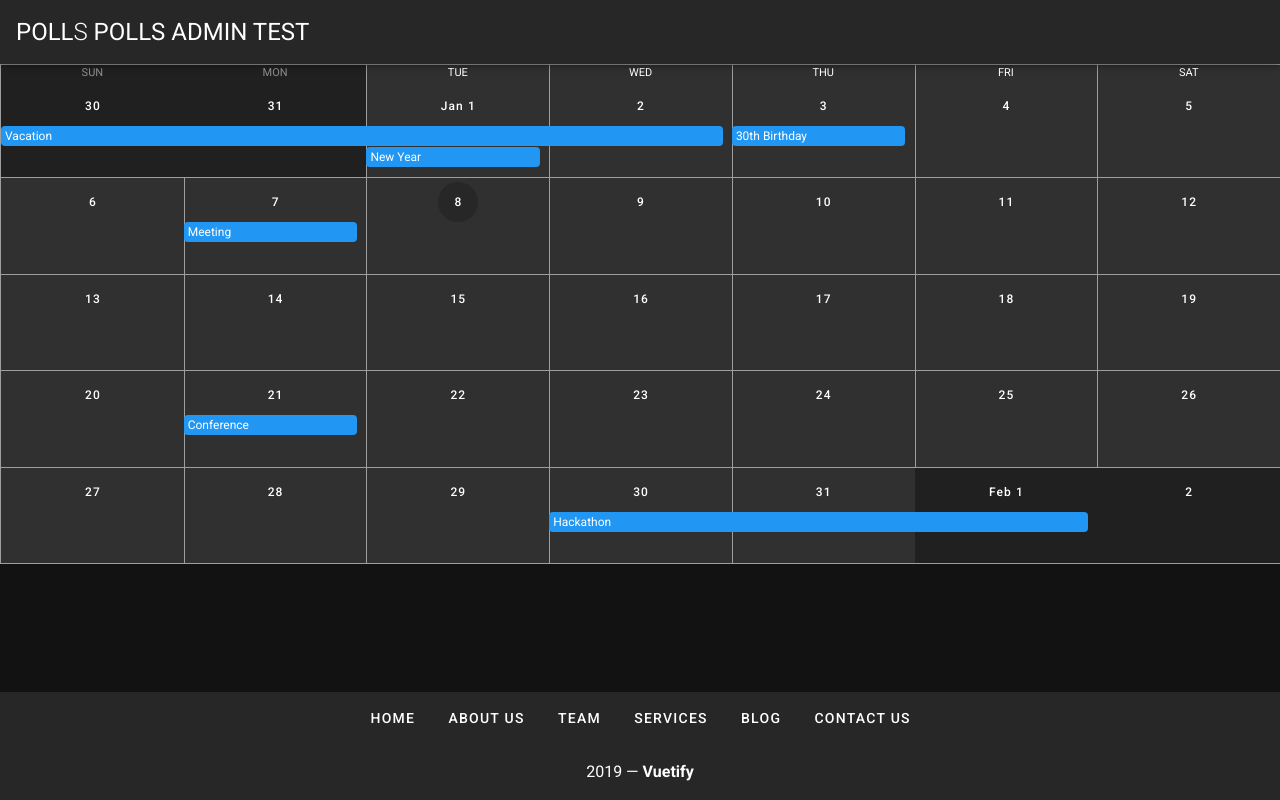
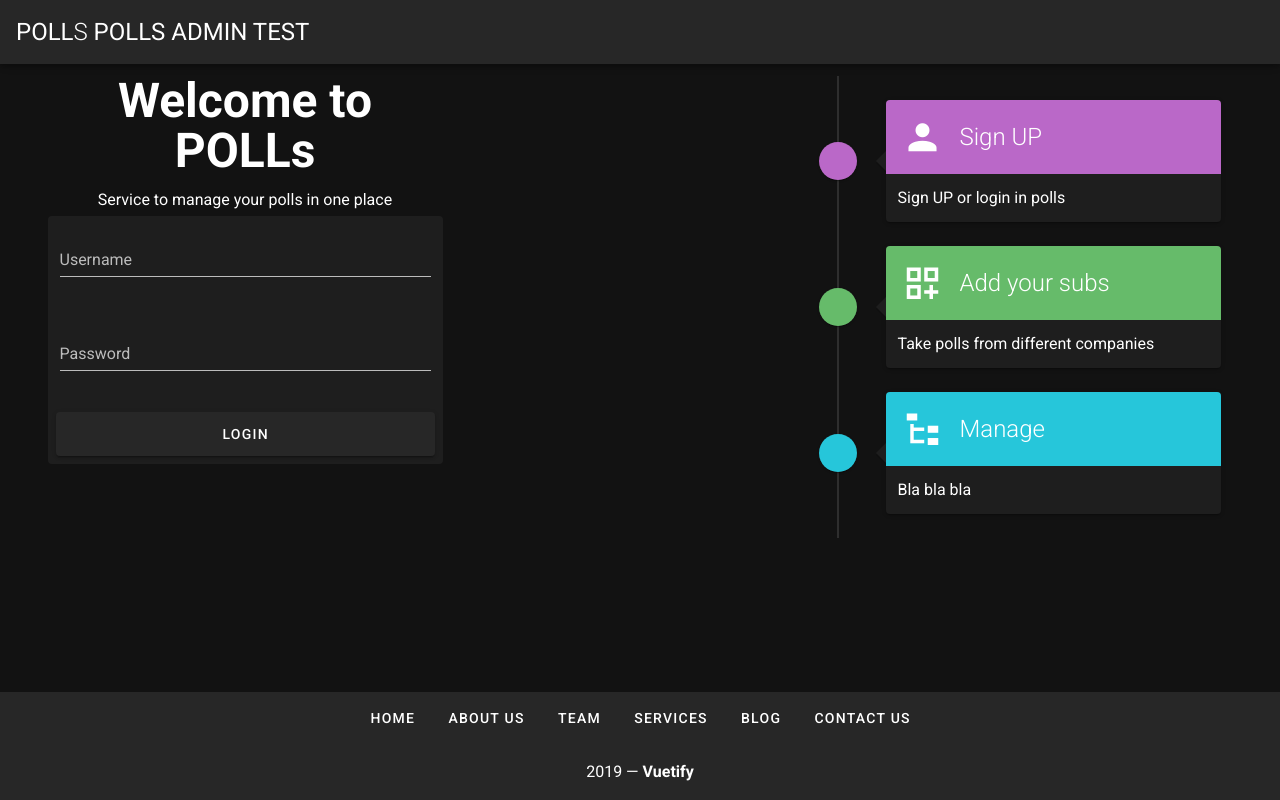
Before and after one commit to pavelDruzhinin/school-5-command-1, a Vue app: page / in a window 1280 px wide. Built offline with nearby package versions, Linux system fonts and the light colour scheme.

Commit message:
adding some stuff in index

```diff
--- a/src/components/Index.vue
+++ b/src/components/Index.vue
@@ -1,45 +1,136 @@
 <template>
-  <v-sheet height="500">
-    <v-calendar
-            type="month"
-            now="2019-01-08"
-            value="2019-01-08"
-            :events="events"
-    ></v-calendar>
-  </v-sheet>
+  <v-container>
+    <v-row>
+      <v-col cols="12" sm="4" md="4">
+        <v-layout
+                text-center
+                wrap
+        >
+
+          <v-flex mb-4>
+            <h1 class="display-2 font-weight-bold mb-3">
+              Welcome to POLLs
+            </h1>
+            <p class="subheading font-weight-regular">
+              Service to manage your polls in one place
+            </p>
+            <v-layout row class="text-xs-center"
+                      text-center
+                      wrap
+            >
+              <v-flex xs-2>
+                <v-card flat>
+                  <v-form>
+                    <v-col cols="12" sm="12" md="12">
+                      <v-text-field label="Username" required></v-text-field>
+                    </v-col>
+                    <v-col cols="12" sm="12" md="12">
+                      <v-text-field label="Password" required></v-text-field>
+                    </v-col>
+                    <v-card-actions>
+                      <v-btn primary large block>Login</v-btn>
+                    </v-card-actions>
+                  </v-form>
+                </v-card>
+              </v-flex>
+            </v-layout>
+          </v-flex>
+        </v-layout>
+      </v-col>
+      <v-spacer></v-spacer>
+      <v-col cols="12" sm="8" md="8">
+        <v-timeline :dense="$vuetify.breakpoint.smAndDown">
+          <v-timeline-item
+                  color="purple lighten-2"
+                  fill-dot
+                  right
+          >
+            <v-card>
+              <v-card-title class="purple lighten-2">
+                <v-icon
+                        dark
+                        size="42"
+                        class="mr-4"
+                >
+                  mdi-account
+                </v-icon>
+                <h2 class="headline white--text font-weight-light">Sign UP</h2>
+              </v-card-title>
+              <v-container>
+                <v-row>
+                  <v-col cols="12" md="12">
+                    Sign UP or login in polls
+                  </v-col>
+                </v-row>
+              </v-container>
+            </v-card>
+          </v-timeline-item>
+
+          <v-timeline-item
+                  color="green lighten-1"
+                  fill-dot
+                  right
+          >
+            <v-card>
+              <v-card-title class="green lighten-1">
+                <v-icon
+                        dark
+                        size="42"
+                        class="mr-4"
+                >
+                  mdi-view-grid-plus-outline
+                </v-icon>
+                <h2 class="headline white--text font-weight-light">Add your subs</h2>
+              </v-card-title>
+              <v-container>
+                <v-row>
+                  <v-col cols="12" md="12">
+                    Take polls from different companies
+                  </v-col>
+                </v-row>
+              </v-container>
+            </v-card>
+          </v-timeline-item>
+
+          <v-timeline-item
+                  color="cyan lighten-1"
+                  fill-dot
+                  right
+          >
+            <v-card>
+              <v-card-title class="cyan lighten-1">
+                <v-icon
+                        class="mr-4"
+                        dark
+                        size="42"
+                >
+                  mdi-file-tree
+                </v-icon>
+                <h2 class="headline white--text font-weight-light">Manage</h2>
+              </v-card-title>
+              <v-container>
+                <v-row>
+                  <v-col cols="12" md="12">
+                    Bla bla bla
+                  </v-col>
+                </v-row>
+              </v-container>
+            </v-card>
+          </v-timeline-item>
+        </v-timeline>
+      </v-col>
+    </v-row>
+  </v-container>
 </template>
 
 <script>
   export default {
-    data: () => ({
-      events: [
-        {
-          name: 'Vacation',
-          start: '2018-12-30',
-          end: '2019-01-02',
-        },
-        {
-          name: 'Meeting',
-          start: '2019-01-07',
-        },
-        {
-          name: '30th Birthday',
-          start: '2019-01-03',
-        },
-        {
-          name: 'New Year',
-          start: '2019-01-01',
-        },
-        {
-          name: 'Conference',
-          start: '2019-01-21',
-        },
-        {
-          name: 'Hackathon',
-          start: '2019-01-30',
-          end: '2019-02-01',
-        },
-      ],
-    }),
+    data: () => ({}),
   }
 </script>
+
+<style>
+  .v-application .mb-6 {
+    margin-bottom: 26px !important;
+  }
+</style>
```
